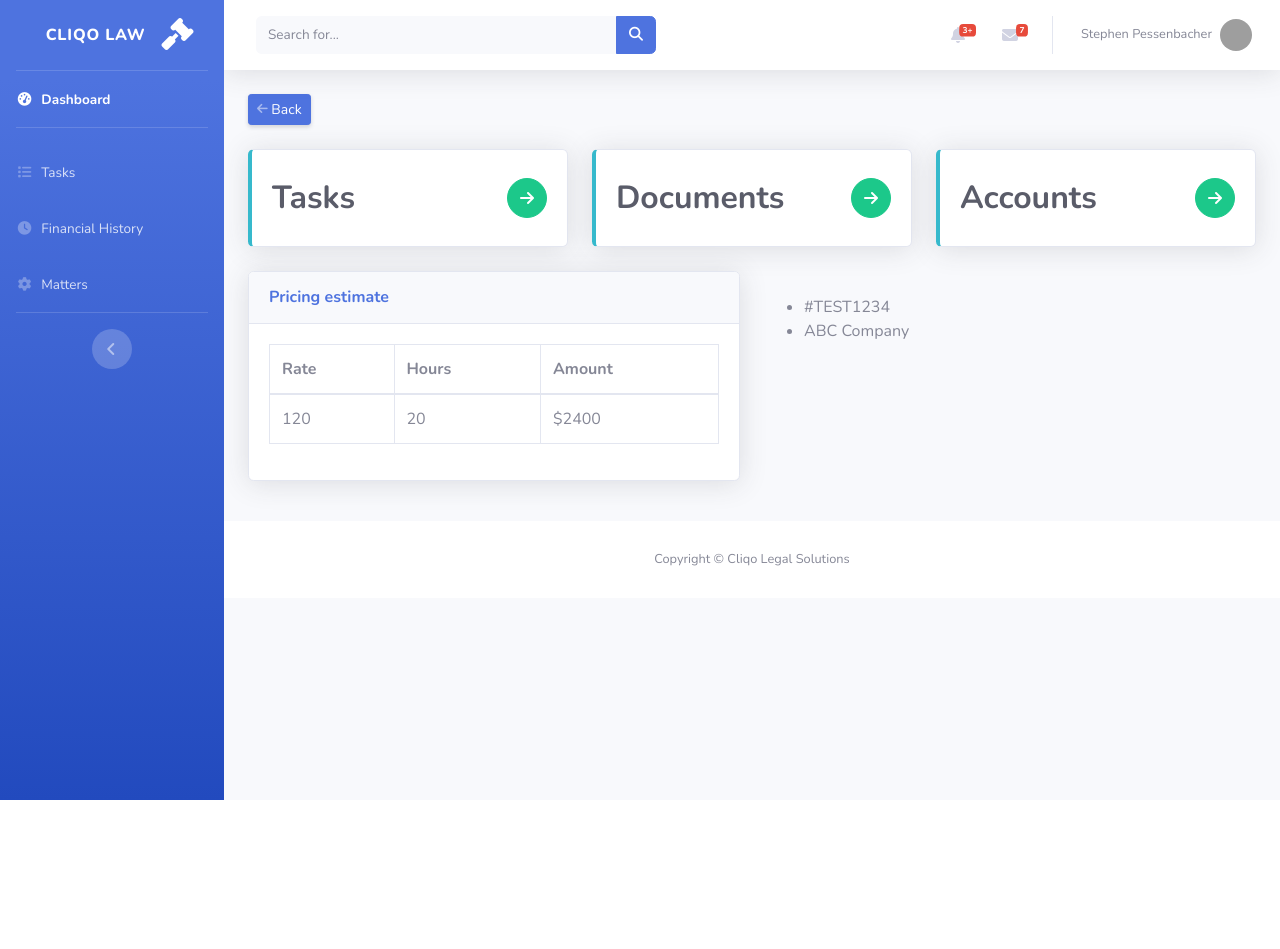
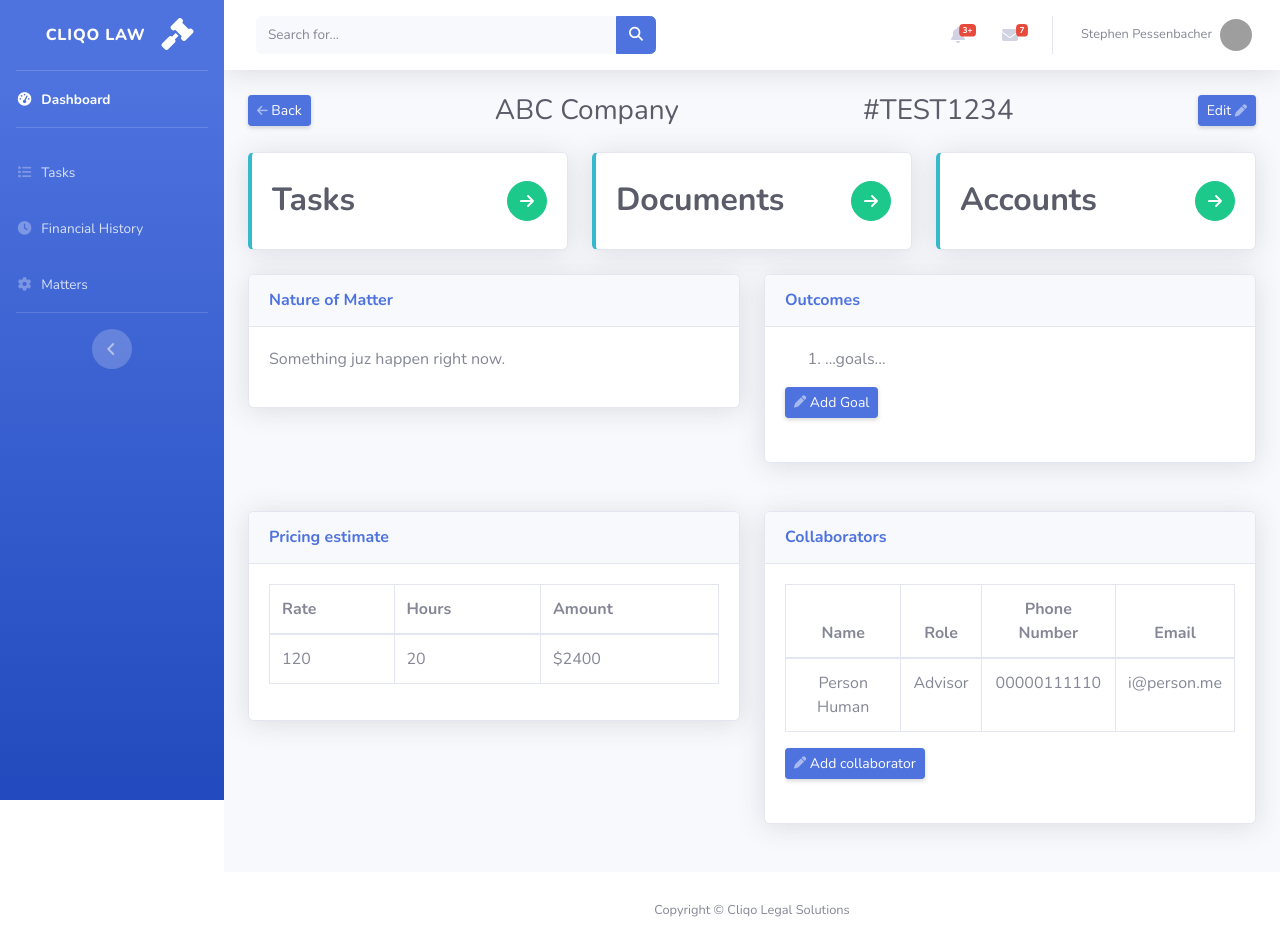
Before and after one commit to Usheninte/CliqoLaw, a Django app: a page that uses cliqo/templates/cliqo/newmatter_main.html in a window 1280 px wide. Before the commit the page ends 800 px from the top, so only its background shows below. Run offline with Django 3.2, Linux system fonts and the light colour scheme; data comes from the database, SQL or seed files in the repository; both versions use the stored data as it was after the commit; some libraries are stand-ins or nearby versions; grey boxes are pictures that could not be loaded.

Commit message:
setup main matter page

```diff
--- a/cliqo/models.py
+++ b/cliqo/models.py
@@ -16,7 +16,7 @@ class ClientInfo(models.Model):
                             on_delete=models.CASCADE, verbose_name='matter reference')
     client_name = models.CharField(max_length=200)
     contact_phone = models.CharField(max_length=20)
-    contact_email = models.CharField(max_length=200)
+    contact_email = models.EmailField()
     contact_address = models.TextField()
 
     def __str__(self):
@@ -29,16 +29,16 @@ class CollaboratorInfo(models.Model):
     full_name = models.CharField(max_length=200)
     phone_number = models.CharField(max_length=20)
     role = models.CharField(max_length=100)
-    email = models.CharField(max_length=200)
+    email = models.EmailField()
 
     def __str__(self):
         return "%s - Collaborator" % self.full_name
 
 
-# class Outcomes(models.Model):
-#     ref = models.ForeignKey(NewMatter, to_field='reference_number',
-#                             on_delete=models.CASCADE, verbose_name='matter reference')
-#     goal = models.CharField(max_length=300)
-#
-#     def __str__(self):
-#         return self.goal
+class Outcomes(models.Model):
+    ref = models.ForeignKey(NewMatter, to_field='reference_number',
+                            on_delete=models.CASCADE, verbose_name='matter reference')
+    goal = models.CharField(max_length=300)
+
+    def __str__(self):
+        return self.goal
--- a/cliqo/templates/cliqo/newmatter_main.html
+++ b/cliqo/templates/cliqo/newmatter_main.html
@@ -9,9 +9,15 @@
 <div class="d-sm-flex align-items-center justify-content-between mb-4">
     <a href="{% url 'cliqo:matters' %}" class="d-none d-sm-inline-block btn btn-sm btn-primary shadow-sm">
         <i class="fas fa-arrow-left fa-sm text-white-50"></i> Back</a>
+    {% for client in clients %}
+    <h1 class="h3 mb-0 text-gray-800">{{ client.client_name }}</h1>
+    {% endfor %}
+    {% for matter in matters %}
+    <h1 class="h3 mb-0 text-gray-800">{{ matter.reference_number }}</h1>
+    {% endfor %}
 
-    <h1 class="h3 mb-0 text-gray-800">{{ matters.reference_number }}</h1>
-    <span></span>
+    <a href="" class="d-none d-sm-inline-block btn btn-sm btn-primary shadow-sm">
+        Edit <i class="fas fa-pen fa-sm text-white-50"></i></a>
 </div>
 
 <!-- Content Row -->
@@ -87,6 +93,37 @@
     <div class="col-lg-6 mb-3">
         <div class="card shadow mb-4">
             <div class="card-header py-3">
+                <h6 class="m-0 font-weight-bold text-primary">Nature of Matter</h6>
+            </div>
+            <div class="card-body">
+                {% for matter in matters %}
+                <p>{{ matter.nature_of_matter }}</p>
+                {% endfor %}
+           </div>
+       </div>
+    </div>
+    <div class="col-lg-6 mb-4">
+        <div class="card shadow mb-4">
+             <div class="card-header py-3">
+                 <h6 class="m-0 font-weight-bold text-primary">Outcomes</h6>
+             </div>
+             <div class="card-body">
+                <ol>
+                    <li>...goals...</li>
+                </ol>
+                 <div class="d-sm-flex align-items-center justify-content-between mb-4">
+                     <a href="#" class="d-none d-sm-inline-block btn btn-sm btn-primary shadow-sm">
+                            <i class="fas fa-pen fa-sm text-white-50"></i> Add Goal</a>
+                 </div>
+             </div>
+        </div>
+    </div>
+ </div>
+
+<div class="row">
+    <div class="col-lg-6 mb-3">
+        <div class="card shadow mb-4">
+            <div class="card-header py-3">
                 <h6 class="m-0 font-weight-bold text-primary">Pricing estimate</h6>
             </div>
             <div class="card-body">
@@ -116,17 +153,41 @@
        </div>
     </div>
     <div class="col-lg-6 mb-4">
-        <div>{{ clients.client_name }}</div>
-        <br />
-        <ul>
-            {% for item in matters%}
-            <li>{{ item.reference_number }}</li>
-            {% endfor %}
-
-            {% for item in clients%}
-            <li>{{ item.client_name }}</li>
-            {% endfor %}
-        </ul>
+        <div class="card shadow mb-4">
+             <div class="card-header py-3">
+                 <h6 class="m-0 font-weight-bold text-primary">Collaborators</h6>
+             </div>
+             <div class="card-body">
+                 <div class="text-center">
+                     <div class="table-responsive">
+                         <table class="table table-bordered" id="dataTable" width="100%" cellspacing="0">
+                             <thead>
+                                <tr>
+                                    <th>Name</th>
+                                    <th>Role</th>
+                                    <th>Phone Number</th>
+                                    <th>Email</th>
+                                </tr>
+                             </thead>
+                             <tbody>
+                                 <tr>
+                                     {% for collab in collaborators %}
+                                     <td>{{ collab.full_name }}</td>
+                                     <td>{{ collab.role }}</td>
+                                     <td>{{ collab.phone_number }}</td>
+                                     <td>{{ collab.email }}</td>
+                                     {% endfor %}
+                                 </tr>
+                             </tbody>
+                         </table>
+                         <div class="d-sm-flex align-items-center justify-content-between mb-4">
+                             <a href="#" class="d-none d-sm-inline-block btn btn-sm btn-primary shadow-sm">
+                                    <i class="fas fa-pen fa-sm text-white-50"></i> Add collaborator</a>
+                         </div>
+                     </div>
+                 </div>
+             </div>
+        </div>
     </div>
  </div>
 {% endblock %}
--- a/cliqo/views.py
+++ b/cliqo/views.py
@@ -58,6 +58,7 @@ class MattersMainView(generic.TemplateView):
         context['matters'] = NewMatter.objects.all()
         context['clients'] = ClientInfo.objects.all()
         context['collaborators'] = CollaboratorInfo.objects.all()
+        # context['outcomes'] =
         return context
 
 # class MattersHeaderView(generic.DetailView):
```
Also changed, not shown: cliqo/admin.py (+16 -1 lines), cliqo/forms.py (+7 -1 lines), cliqo/templates/cliqo/newmatter_collaborator.html (deleted, +0 -46 lines), cliqo/migrations/0004_auto_20200303_1044.py (added), db.sqlite3.
